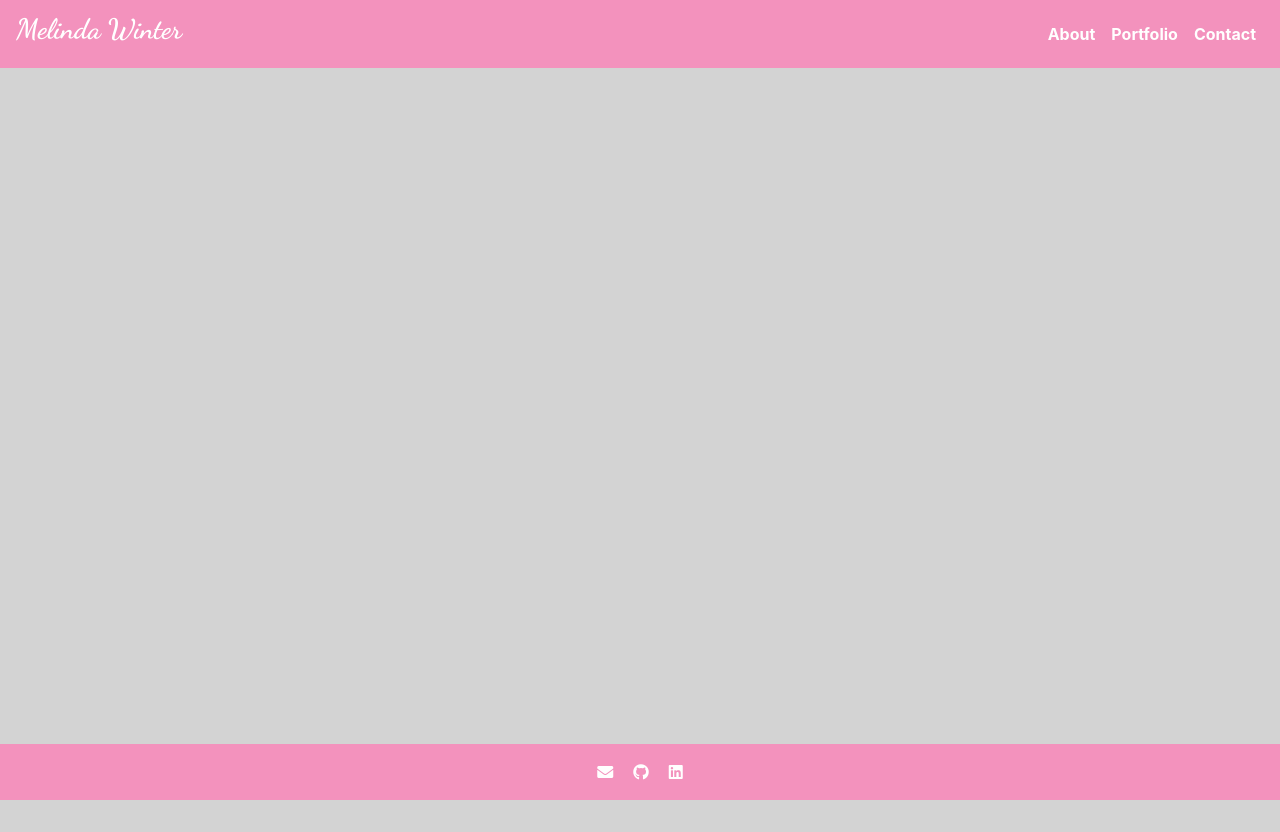
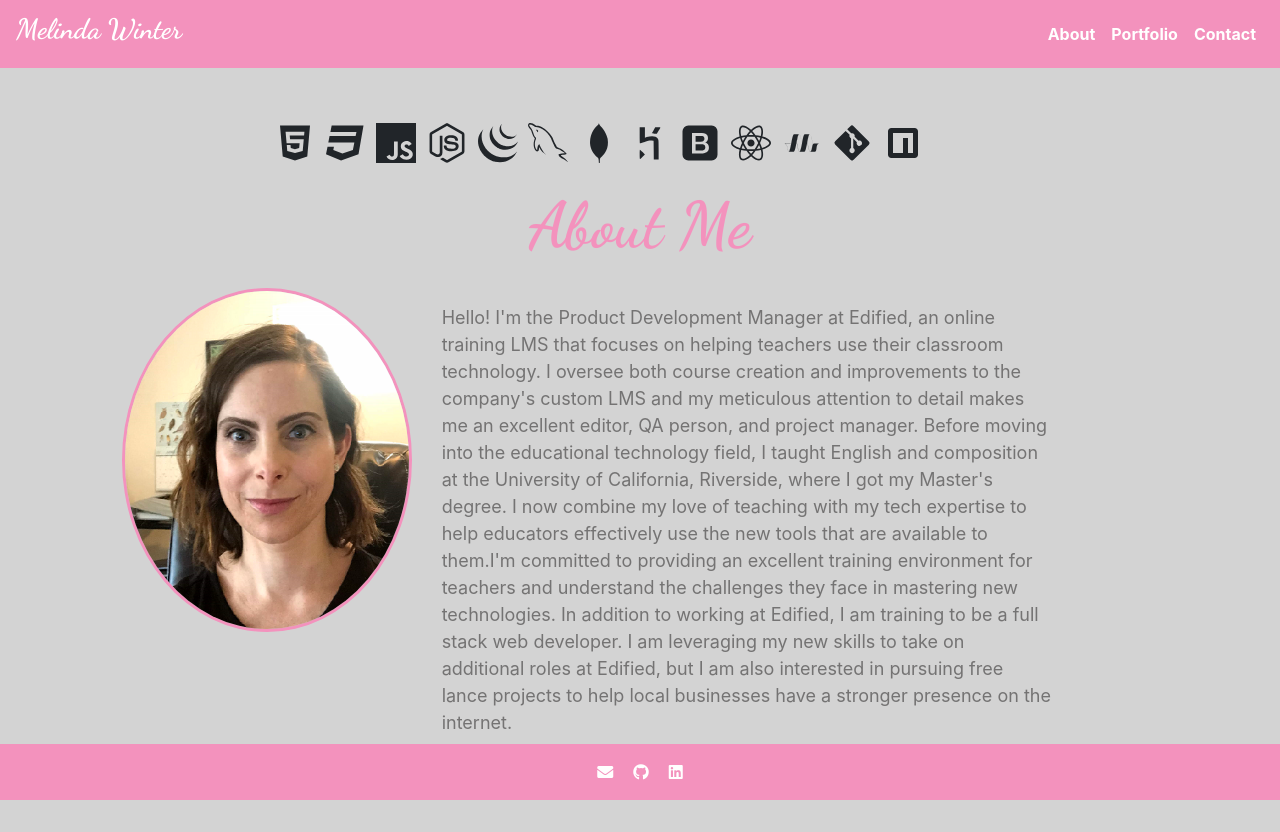
Before and after one commit to melindawinter/react-portfolio, a React (Create React App) app: page / in a window 1280 px wide. Before the commit the page ends 800 px from the top, so only its background shows below. Built offline with nearby package versions, Linux system fonts and the light colour scheme; a web font is replaced by a local one.

Commit message:
change back

```diff
--- a/src/App.js
+++ b/src/App.js
@@ -13,7 +13,7 @@ function App() {
       <div className="App">
         <Nav />
         <Switch>
-          <Route path="/react-portfolio" exact component={About} />
+          <Route path="/" exact component={About} />
           <Route path="/portfolio" component={Portfolio} />
           <Route path="/contact" component={Contact} />
         </Switch>
```
